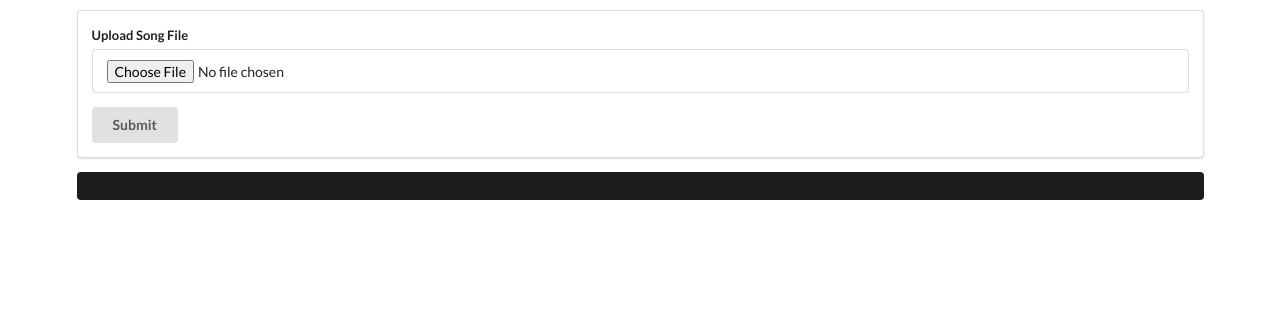
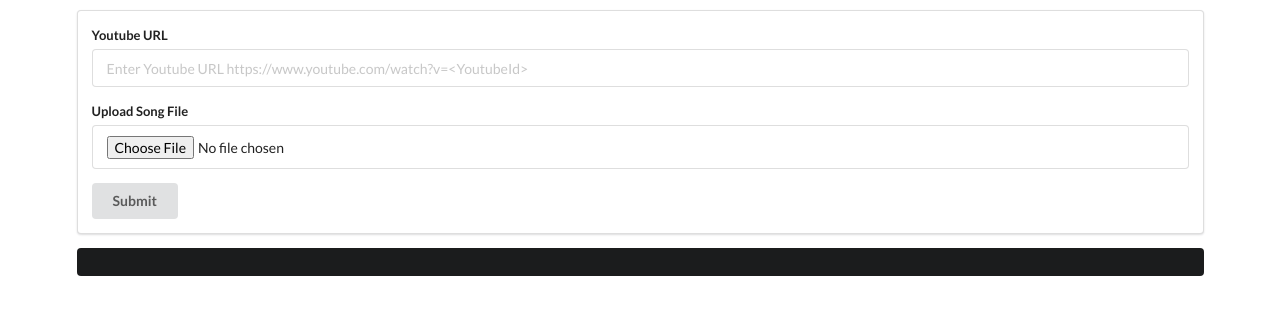
Before and after one commit to gjamuar/songfinder, a React (Create React App) app: page / in a window 1280 px wide. Shown: the top 314 px of the page. Built offline with nearby package versions, Linux system fonts and the light colour scheme.

Commit message:
form to submit yotutube url

```diff
--- a/src/components/SearchBar.js
+++ b/src/components/SearchBar.js
@@ -2,13 +2,17 @@ import React from 'react'
 
 class SearchBar extends React.Component {
 
-    state = {files:[]}
+    state = { files: [], youtubeUrl: '' }
 
     onFormSubmit = (event) => {
         event.preventDefault();
         console.log(this.state.files);
-        this.props.onSubmit(this.state.files);
-
+        console.log(this.state.youtubeUrl);
+        if(this.state.youtubeUrl!== ""){
+            this.props.onYoutubeSubmit(this.state.youtubeUrl);
+        }else if(this.state.files.length > 0){
+            this.props.onSubmit(this.state.files);
+        }
     }
 
     render() {
@@ -16,11 +20,19 @@ class SearchBar extends React.Component {
             <div className="ui segment">
                 <form className="ui form" onSubmit={this.onFormSubmit}>
                     <div className="field">
+                        <label>Youtube URL</label>
+                        <input type="url"
+                          value={this.state.youtubeUrl}
+                          placeholder="Enter Youtube URL https://www.youtube.com/watch?v=<YoutubeId>"
+                          pattern="https://www.youtube.com/watch.*"
+                          onChange={e => this.setState({ youtubeUrl: e.target.value })} />
+                    </div>
+                    <div className="field">
                         <label>Upload Song File</label>
                         <input
-                        type='file'
-                        files={this.state.files}
-                        onChange={e=> this.setState({files: e.target.files}) }/>
+                            type='file'
+                            files={this.state.files}
+                            onChange={e => this.setState({ files: e.target.files })} />
                     </div>
                     <button className="ui button" type='submit'>Submit</button>
 
```
